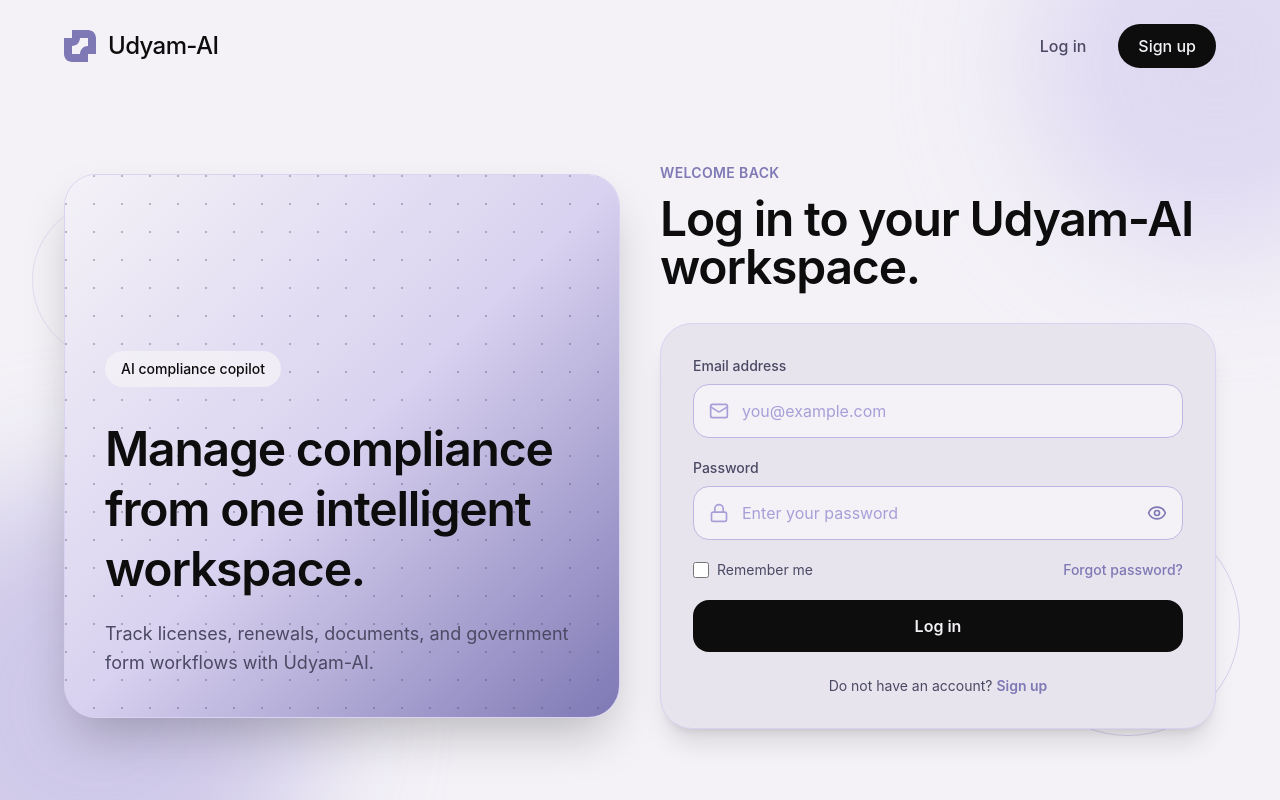
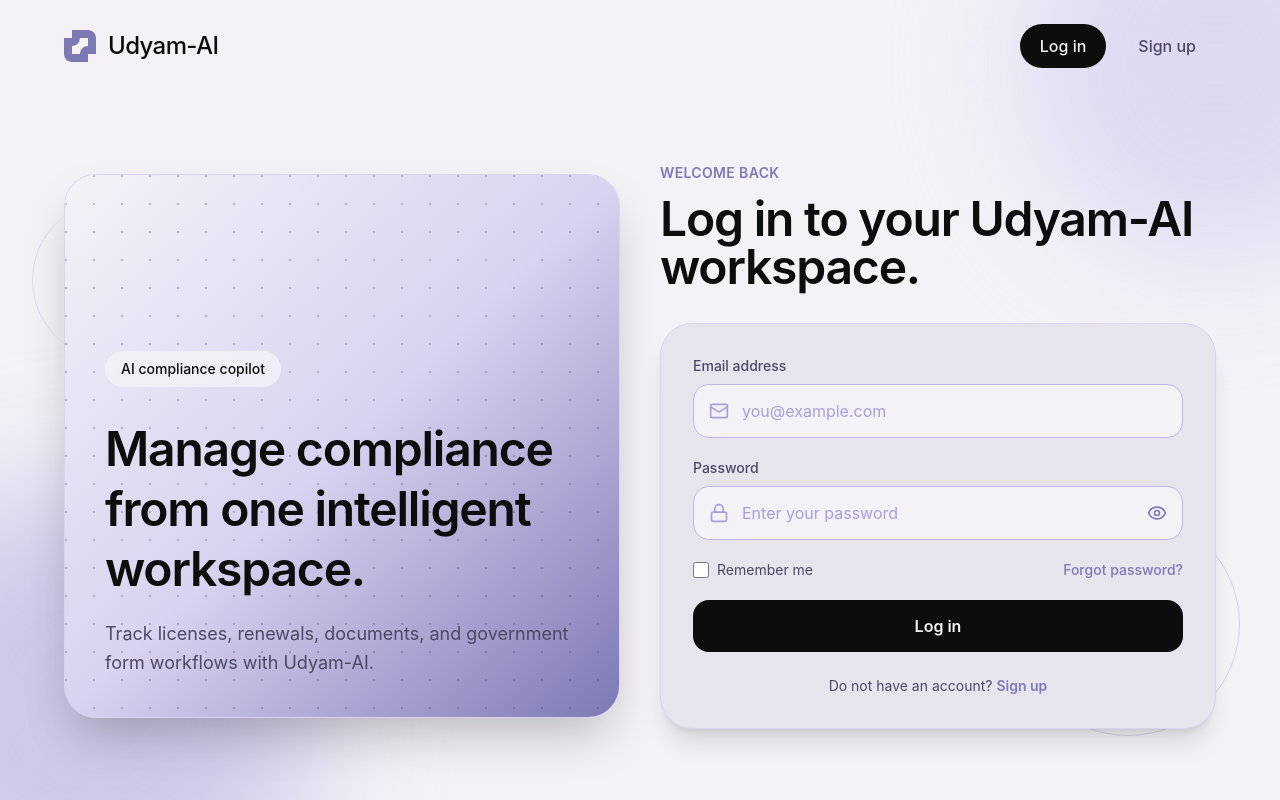
Before and after one commit to Shubhamkumar000/Udyam-AI, a React (Vite) app: page /login in a window 1280 px wide. Built offline with nearby package versions, Linux system fonts and the light colour scheme; a web font is replaced by a local one.

Commit message:
fixed toggle

```diff
--- a/src/pages/UdyanLanding.tsx
+++ b/src/pages/UdyanLanding.tsx
@@ -1,6 +1,6 @@
 import React from 'react';
 import { ArrowRight } from 'lucide-react';
-import { Link } from 'react-router-dom';
+import { Link, useLocation } from 'react-router-dom';
 export const LogoIcon: React.FC<{ className?: string }> = ({ className = "w-7 h-7" }) => {
   return (
     <svg
@@ -15,6 +15,10 @@
 };
 
 const UdyanLanding: React.FC = () => {
+  const location = useLocation();
+  const loginActive = location.pathname === '/login';
+  const signupActive = location.pathname === '/signup';
+
   const brandList = [
     { name: 'FSSAI', style: { fontFamily: 'Georgia, serif', fontWeight: 700, letterSpacing: '-0.02em', fontSize: '15px' } },
     { name: 'GSTIN', style: { fontFamily: 'Arial, sans-serif', fontWeight: 900, letterSpacing: '0.08em', fontSize: '13px', textTransform: 'uppercase' as const } },
@@ -63,13 +67,21 @@
             <div className="flex items-center gap-3">
               <Link
                 to="/login"
-                className="text-base font-medium px-5 py-2.5 rounded-full text-[#4B4963] hover:text-[#0D0D0D] transition-colors duration-200"
+                className={`text-base font-medium px-5 py-2.5 rounded-full transition-colors duration-200 ${
+                  loginActive
+                    ? 'bg-[#0D0D0D] text-[#F4F2F7] hover:bg-[#4B4963]'
+                    : 'text-[#4B4963] hover:text-[#0D0D0D]'
+                }`}
               >
                 Log in
               </Link>
               <Link
                 to="/signup"
-                className="bg-[#0D0D0D] text-[#F4F2F7] text-base font-medium px-5 py-2.5 rounded-full hover:bg-[#4B4963] transition-colors duration-200"
+                className={`text-base font-medium px-5 py-2.5 rounded-full transition-colors duration-200 ${
+                  signupActive
+                    ? 'bg-[#0D0D0D] text-[#F4F2F7] hover:bg-[#4B4963]'
+                    : 'text-[#4B4963] hover:text-[#0D0D0D]'
+                }`}
               >
                 Sign up
               </Link>
--- a/src/pages/UdyanLogin.tsx
+++ b/src/pages/UdyanLogin.tsx
@@ -1,5 +1,5 @@
 import React, { useState } from 'react';
-import { Link, useNavigate } from 'react-router-dom';
+import { Link, useLocation, useNavigate } from 'react-router-dom';
 import { Eye, EyeOff, Lock, Mail, AlertCircle } from 'lucide-react';
 import { apiLogin, getProfile } from '../utils/udyanStorage';
 
@@ -18,7 +18,11 @@
   children,
   title,
   description,
-}) => (
+}) => {
+  const location = useLocation();
+  const loginActive = location.pathname === '/login';
+
+  return (
   <div className="min-h-screen bg-[#F4F2F7] text-[#0D0D0D] relative overflow-hidden font-norms">
     <div className="absolute -top-32 -right-32 w-96 h-96 rounded-full bg-[#D9D2F0] blur-3xl opacity-80" />
     <div className="absolute -bottom-32 -left-32 w-[28rem] h-[28rem] rounded-full bg-[#BFB7E3] blur-3xl opacity-70" />
@@ -35,13 +39,21 @@
           <div className="hidden sm:flex items-center gap-3">
             <Link
               to="/login"
-              className="px-5 py-2.5 rounded-full text-[#4B4963] hover:text-[#0D0D0D] font-medium transition-colors"
+              className={`px-5 py-2.5 rounded-full font-medium transition-colors ${
+                loginActive
+                  ? 'bg-[#0D0D0D] text-[#F4F2F7] hover:bg-[#4B4963]'
+                  : 'text-[#4B4963] hover:text-[#0D0D0D]'
+              }`}
             >
               Log in
             </Link>
             <Link
               to="/signup"
-              className="px-5 py-2.5 rounded-full bg-[#0D0D0D] text-[#F4F2F7] hover:bg-[#4B4963] transition-colors font-medium"
+              className={`px-5 py-2.5 rounded-full font-medium transition-colors ${
+                !loginActive
+                  ? 'bg-[#0D0D0D] text-[#F4F2F7] hover:bg-[#4B4963]'
+                  : 'text-[#4B4963] hover:text-[#0D0D0D]'
+              }`}
             >
               Sign up
             </Link>
@@ -84,6 +96,7 @@
     </div>
   </div>
 );
+};
 
 const LoginPage: React.FC = () => {
   const navigate = useNavigate();
@@ -116,8 +129,8 @@
           navigate('/udyan/identity');
         }
       }
-    } catch (err: any) {
-      setErrorMsg(err.message || 'Invalid email or password.');
+    } catch (err: unknown) {
+      setErrorMsg(err instanceof Error ? err.message : 'Invalid email or password.');
     } finally {
       setLoading(false);
     }
--- a/src/pages/UdyanSignup.tsx
+++ b/src/pages/UdyanSignup.tsx
@@ -1,5 +1,5 @@
 import React, { useState } from 'react';
-import { Link, useNavigate } from 'react-router-dom';
+import { Link, useLocation, useNavigate } from 'react-router-dom';
 import { Eye, EyeOff, Lock, Mail, User, AlertCircle } from 'lucide-react';
 import { apiSignup } from '../utils/udyanStorage';
 
@@ -18,7 +18,11 @@
   children,
   title,
   description,
-}) => (
+}) => {
+  const location = useLocation();
+  const signupActive = location.pathname === '/signup';
+
+  return (
   <div className="min-h-screen bg-[#F4F2F7] text-[#0D0D0D] relative overflow-hidden font-norms">
     <div className="absolute -top-32 -right-32 w-96 h-96 rounded-full bg-[#D9D2F0] blur-3xl opacity-80" />
     <div className="absolute -bottom-32 -left-32 w-[28rem] h-[28rem] rounded-full bg-[#BFB7E3] blur-3xl opacity-70" />
@@ -35,13 +39,21 @@
           <div className="hidden sm:flex items-center gap-3">
             <Link
               to="/login"
-              className="px-5 py-2.5 rounded-full text-[#4B4963] hover:text-[#0D0D0D] font-medium transition-colors"
+              className={`px-5 py-2.5 rounded-full font-medium transition-colors ${
+                !signupActive
+                  ? 'bg-[#0D0D0D] text-[#F4F2F7] hover:bg-[#4B4963]'
+                  : 'text-[#4B4963] hover:text-[#0D0D0D]'
+              }`}
             >
               Log in
             </Link>
             <Link
               to="/signup"
-              className="px-5 py-2.5 rounded-full bg-[#0D0D0D] text-[#F4F2F7] hover:bg-[#4B4963] transition-colors font-medium"
+              className={`px-5 py-2.5 rounded-full font-medium transition-colors ${
+                signupActive
+                  ? 'bg-[#0D0D0D] text-[#F4F2F7] hover:bg-[#4B4963]'
+                  : 'text-[#4B4963] hover:text-[#0D0D0D]'
+              }`}
             >
               Sign up
             </Link>
@@ -84,6 +96,7 @@
     </div>
   </div>
 );
+};
 
 const SignupPage: React.FC = () => {
   const navigate = useNavigate();
@@ -138,8 +151,8 @@
       await apiSignup(email, password, fullName);
       // Success - Redirect to Identity Verification
       navigate('/udyan/identity');
-    } catch (err: any) {
-      setErrorMsg(err.message || 'Failed to register. Please try again.');
+    } catch (err: unknown) {
+      setErrorMsg(err instanceof Error ? err.message : 'Failed to register. Please try again.');
     } finally {
       setLoading(false);
     }
```
